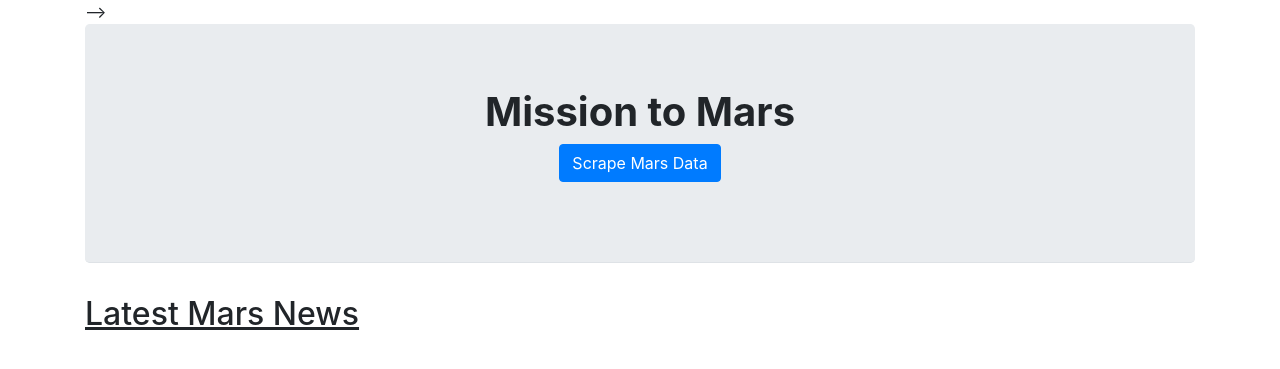
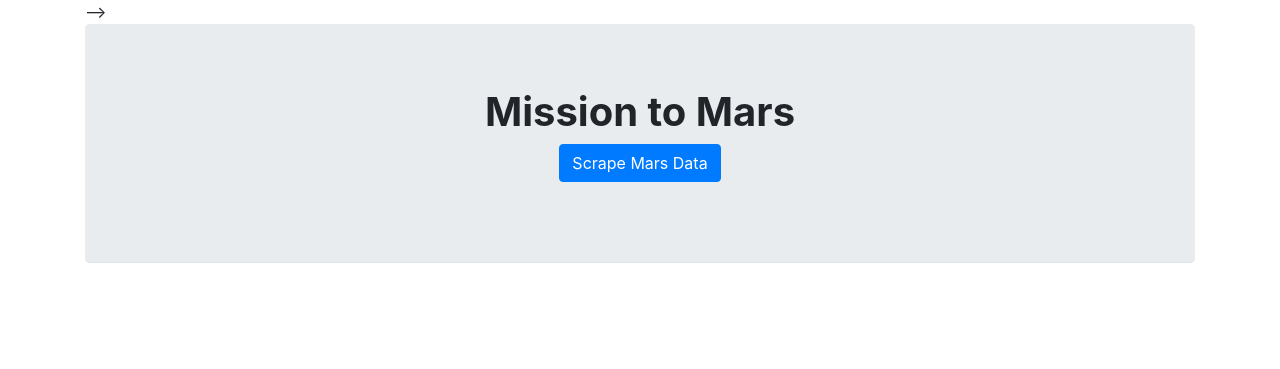
Before and after one commit to oceanshowers3/web-scraping-challenge, a Flask app: page / in a window 1280 px wide. Shown: the top 369 px of the page. Run offline with Flask 2, Linux system fonts and the light colour scheme; some libraries are stand-ins or nearby versions.

Commit message:
modified variables, fixed errors

```diff
--- a/app.py
+++ b/app.py
@@ -12,7 +12,8 @@ mongo = PyMongo(app, uri="mongodb://localhost:27017/mars_app")
 # set up root route
 @app.route("/")
 def root():
-    mars_info = mongo.db.mars_dict
+
+    # Return template and data
     return render_template("index.html")
 
 # set up scrape route
@@ -20,7 +21,7 @@ def root():
 def scrape():
 
     # set up Mongo Mars data
-    mars_info = mongo.db.mars_dict
+    mars_info = mongo.db.mars_info
 
     # save scrape function as variable
     mars_data = scrape_mars.scrape()
--- a/scrape_mars.py
+++ b/scrape_mars.py
@@ -154,7 +154,7 @@ def scrape():
         hemispheres_data.append({'Title' : title, 'Link to article' : img_url})
 
     # print the hemispheres dictionary
-    pprint(hemispheres_data)
+    print(hemispheres_data)
 
     # ---------------------------------------------------------------------------------------------
 
@@ -167,7 +167,7 @@ def scrape():
 
     # ---------------------------------------------------------------------------------------------
 
-    mars_dict = {
+    mars_info = {
         'article_title': article_title,
         'article_p': article_p,
         'featured_image_url': featured_image_url,
@@ -176,4 +176,4 @@ def scrape():
     }
 
     # --- Return results ---
-    return mars_dict
+    return mars_info
--- a/templates/index.html
+++ b/templates/index.html
@@ -21,13 +21,6 @@
         <p><a class="btn btn-primary btn-md" href="/scrape" role="button">Scrape Mars Data</a></p>
     </div>
 
-    <!-- set up latest Mars news -->
-    <div class="row">
-        <div class="col-md-12">
-            <h2><u>Latest Mars News</u></h2>
-        </div>
-
-    </div>
 
 </body>
 
```
